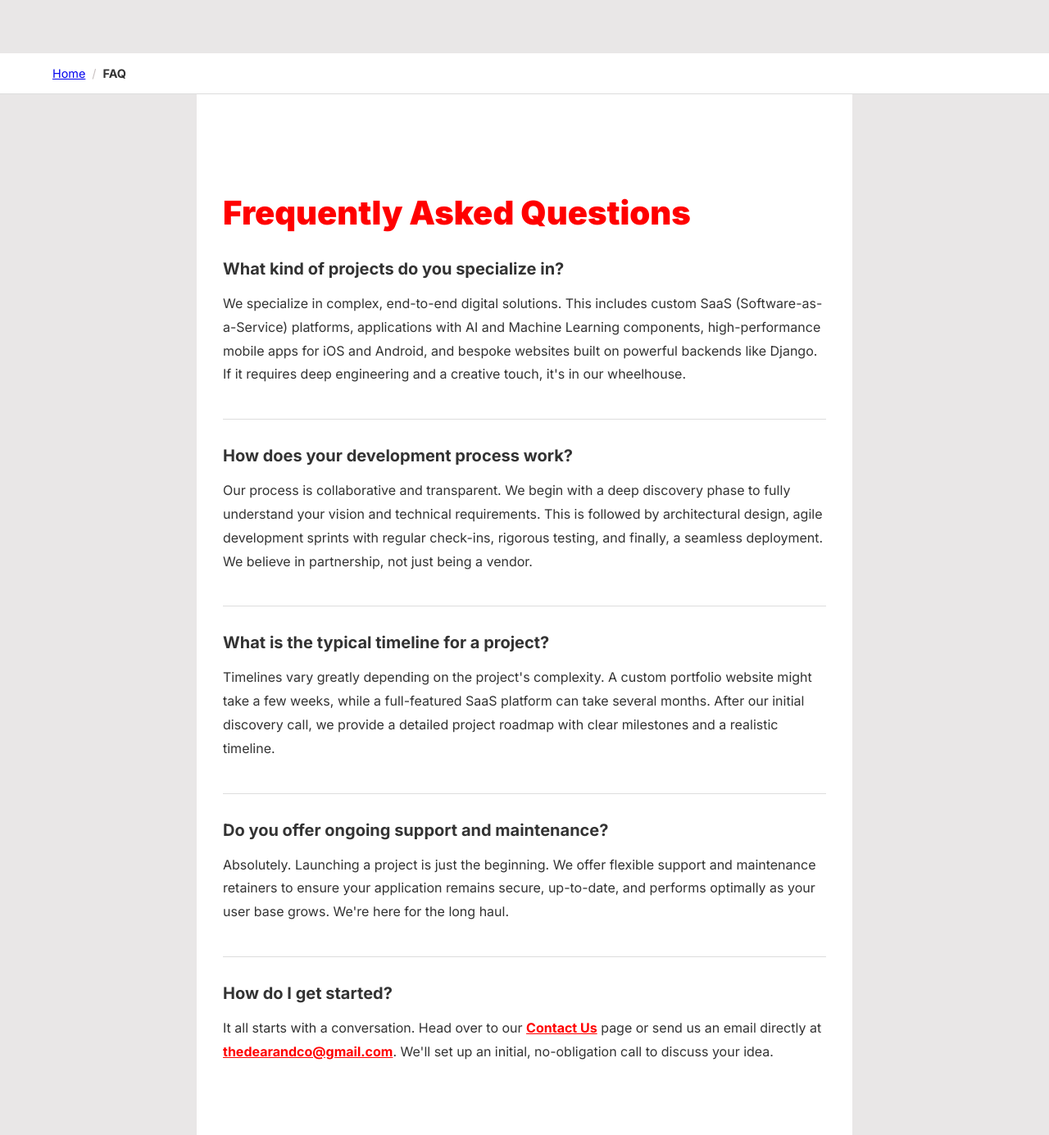
After one commit to kirokir/dearnco-django, a Django app: page /faq/ in a window 1280 px wide. The commit adds this page. Shown: the top 1385 px of the page at 82% size. Run offline with Django 5.2, Linux system fonts and the light colour scheme; data comes from the database, SQL or seed files in the repository.

Commit message:
FEAT: Add FAQ page, robots.txt, and fix all footer links

```diff
--- a/core/templates/base.html
+++ b/core/templates/base.html
@@ -5,13 +5,14 @@
     <meta charset="UTF-8">
     <meta name="viewport" content="width=device-width, initial-scale=1.0">
     <title>{% block title %}Dear&Co Portfolio{% endblock %}</title>
+    <link rel="icon" type="image/png" href="{% static 'img/favicon.png' %}">
     <link rel="preconnect" href="https://fonts.googleapis.com">
     <link rel="preconnect" href="https://fonts.gstatic.com" crossorigin>
     <link href="https://fonts.googleapis.com/css2?family=Inter:wght@400;700;900&family=Caveat:wght@700&display=swap" rel="stylesheet">
     <link rel="stylesheet" href="{% static 'css/main.css' %}">
     {% block extra_head %}{% endblock %}
 </head>
-<body>
+<body class="{% block body_class %}{% endblock %}">
     <header id="sticky-header">
         <a href="{% url 'core:home' %}" class="header-logo-link">
             {% if site_config.logo %}
@@ -39,6 +40,7 @@
         <a href="{% url 'core:home' %}#projects">Work</a>
         <a href="{% url 'core:contact' %}">Contact Us</a>
         <hr>
+        <a href="{% url 'core:faq' %}">FAQ</a>
         <a href="{% url 'core:terms' %}">Terms & Conditions</a>
         <a href="{% url 'core:privacy' %}">Privacy Policy</a>
     </div>
@@ -68,7 +70,7 @@
                 </div>
                 <div class="footer-links">
                     <ul>
-                        <li><a href="#">FAQ</a></li>
+                        <li><a href="{% url 'core:faq' %}">FAQ</a></li>
                         <li><a href="{% url 'core:terms' %}">Terms & Conditions</a></li>
                         <li><a href="{% url 'core:privacy' %}">Privacy Policy</a></li>
                     </ul>
@@ -82,7 +84,7 @@
         <span class="game-indicator-text">↓ Game Below ↓</span>
     </div>
 
-    <footer class="mole-game-footer">
+    <footer class="mole-game-footer" data-whatsapp-url="{% if site_config.whatsapp %}{{ site_config.whatsapp }}{% endif %}">
         <h2 class="mole-game-title">Catch me if you can!</h2>
         <div class="mole-game-container">
             <div class="mole-holes">
--- /dev/null
+++ b/core/templates/core/faq.html
@@ -0,0 +1,34 @@
+{% extends 'base.html' %}
+
+{% block title %}FAQ | Dear&Co{% endblock %}
+
+{% block content %}
+<main class="static-page-container">
+    <h1>Frequently Asked Questions</h1>
+
+    <div class="faq-item">
+        <h2>What kind of projects do you specialize in?</h2>
+        <p>We specialize in complex, end-to-end digital solutions. This includes custom SaaS (Software-as-a-Service) platforms, applications with AI and Machine Learning components, high-performance mobile apps for iOS and Android, and bespoke websites built on powerful backends like Django. If it requires deep engineering and a creative touch, it's in our wheelhouse.</p>
+    </div>
+
+    <div class="faq-item">
+        <h2>How does your development process work?</h2>
+        <p>Our process is collaborative and transparent. We begin with a deep discovery phase to fully understand your vision and technical requirements. This is followed by architectural design, agile development sprints with regular check-ins, rigorous testing, and finally, a seamless deployment. We believe in partnership, not just being a vendor.</p>
+    </div>
+
+    <div class="faq-item">
+        <h2>What is the typical timeline for a project?</h2>
+        <p>Timelines vary greatly depending on the project's complexity. A custom portfolio website might take a few weeks, while a full-featured SaaS platform can take several months. After our initial discovery call, we provide a detailed project roadmap with clear milestones and a realistic timeline.</p>
+    </div>
+
+    <div class="faq-item">
+        <h2>Do you offer ongoing support and maintenance?</h2>
+        <p>Absolutely. Launching a project is just the beginning. We offer flexible support and maintenance retainers to ensure your application remains secure, up-to-date, and performs optimally as your user base grows. We're here for the long haul.</p>
+    </div>
+
+    <div class="faq-item">
+        <h2>How do I get started?</h2>
+        <p>It all starts with a conversation. Head over to our <a href="{% url 'core:contact' %}">Contact Us</a> page or send us an email directly at <a href="mailto:{{ site_config.email }}">{{ site_config.email }}</a>. We'll set up an initial, no-obligation call to discuss your idea.</p>
+    </div>
+</main>
+{% endblock %}
--- a/core/urls.py
+++ b/core/urls.py
@@ -7,4 +7,6 @@ urlpatterns = [
     path('contact/', views.contact_view, name='contact'),
     path('terms/', views.terms_view, name='terms'),
     path('privacy-policy/', views.privacy_view, name='privacy'),
+    path('faq/', views.faq_view, name='faq'),
+    path('robots.txt', views.robots_txt, name='robots_txt'),
 ]
--- a/core/views.py
+++ b/core/views.py
@@ -1,7 +1,8 @@
 from django.shortcuts import render
+from django.http import HttpResponse
 from portfolio.models import Project
 from blog.models import BlogPost
-from site_settings.models import SiteConfiguration # Import the SiteConfiguration model
+from site_settings.models import SiteConfiguration
 
 def home_view(request):
     all_projects = Project.objects.all().order_by('display_order')
@@ -9,10 +10,7 @@ def home_view(request):
     secondary_projects = all_projects.filter(project_type='secondary')
     recent_posts = BlogPost.objects.all().order_by('-published_date')[:4]
 
-    # Get the site configuration
     site_config = SiteConfiguration.load()
-
-    # Perform the opacity calculation here in the view
     hero_opacity_value = site_config.hero_image_opacity / 100.0 if site_config else 0.2
 
     context = {
@@ -20,7 +18,7 @@ def home_view(request):
         'secondary_projects': secondary_projects,
         'recent_posts': recent_posts,
         'is_homepage': True,
-        'hero_opacity': hero_opacity_value, # Pass the calculated value to the template
+        'hero_opacity': hero_opacity_value,
     }
     return render(request, 'home.html', context)
 
@@ -35,3 +33,16 @@ def terms_view(request):
 def privacy_view(request):
     breadcrumbs = [{'name': 'Privacy Policy'}]
     return render(request, 'core/privacy.html', {'breadcrumbs': breadcrumbs})
+
+def faq_view(request):
+    breadcrumbs = [{'name': 'FAQ'}]
+    return render(request, 'core/faq.html', {'breadcrumbs': breadcrumbs})
+
+def robots_txt(request):
+    lines = [
+        "User-Agent: *",
+        "Disallow: /admin/",
+        "",
+        f"Sitemap: {request.scheme}://{request.get_host()}/sitemap.xml"
+    ]
+    return HttpResponse("\n".join(lines), content_type="text/plain")
--- a/static/css/main.css
+++ b/static/css/main.css
@@ -212,3 +212,24 @@ body.blog-body-bg { background: var(--dark-section-bg); }
     .footer-right { flex-direction: column; gap: 2rem; }
     .blog-detail-wrapper { padding-top: 65px; }
 }
+/* --- FAQ PAGE STYLES --- */
+.faq-item {
+    border-bottom: 1px solid var(--border-color);
+    padding-bottom: 1.5rem;
+    margin-bottom: 1.5rem;
+}
+
+.faq-item:last-child {
+    border-bottom: none;
+    margin-bottom: 0;
+}
+
+.faq-item h2 {
+    color: var(--text-dark);
+    font-size: 1.25rem;
+}
+
+.faq-item p a {
+    color: var(--primary-red);
+    font-weight: 700;
+}
--- a/static/js/main.js
+++ b/static/js/main.js
@@ -33,8 +33,14 @@ document.addEventListener("DOMContentLoaded", function() {
     }
 
     const observer = new IntersectionObserver((entries) => {
-        entries.forEach((entry) => { if (entry.isIntersecting) { entry.target.classList.add('visible'); } });
-    }, { threshold: 0.15 });
+        entries.forEach((entry) => {
+            if (entry.isIntersecting) {
+                entry.target.classList.add('visible');
+            }
+        });
+    }, {
+        threshold: 0.15
+    });
     document.querySelectorAll('.project-card, .stat-item').forEach((el) => observer.observe(el));
 
     const statsBar = document.getElementById('stats-bar');
@@ -46,15 +52,27 @@ document.addEventListener("DOMContentLoaded", function() {
                     statNumbers.forEach(num => {
                         const target = +num.getAttribute('data-target');
                         if (parseInt(num.innerText.replace(/,/g, '')) !== target) {
-                            let current = 0; const duration = 2000; const increment = target / (duration / 16);
-                            const updateCount = () => { current += increment; if (current < target) { num.innerText = Math.ceil(current).toLocaleString(); requestAnimationFrame(updateCount); } else { num.innerText = target.toLocaleString(); } };
+                            let current = 0;
+                            const duration = 2000;
+                            const increment = target / (duration / 16);
+                            const updateCount = () => {
+                                current += increment;
+                                if (current < target) {
+                                    num.innerText = Math.ceil(current).toLocaleString();
+                                    requestAnimationFrame(updateCount);
+                                } else {
+                                    num.innerText = target.toLocaleString();
+                                }
+                            };
                             requestAnimationFrame(updateCount);
                         }
                     });
                     obs.unobserve(entry.target);
                 }
             });
-        }, { threshold: 0.5 });
+        }, {
+            threshold: 0.5
+        });
         statsObserver.observe(statsBar);
     }
 
@@ -65,7 +83,10 @@ document.addEventListener("DOMContentLoaded", function() {
         svg.innerHTML = '';
         const svgRect = svg.getBoundingClientRect();
         for (let i = 0; i < cards.length - 1; i++) {
-            const c1 = cards[i], c2 = cards[i + 1], r1 = c1.getBoundingClientRect(), r2 = c2.getBoundingClientRect();
+            const c1 = cards[i],
+                c2 = cards[i + 1],
+                r1 = c1.getBoundingClientRect(),
+                r2 = c2.getBoundingClientRect();
             if (r1.width === 0 || r2.width === 0) continue;
             const isC1Even = (i + 1) % 2 === 0;
             let p1x, p2x;
@@ -92,17 +113,28 @@ document.addEventListener("DOMContentLoaded", function() {
     setTimeout(drawConnectingLines, 100);
     window.addEventListener('resize', drawConnectingLines);
 
-    const moles = document.querySelectorAll('.mole');
+    const moleGameFooter = document.querySelector('.mole-game-footer');
+    if (moleGameFooter) {
+        const moles = moleGameFooter.querySelectorAll('.mole');
+        const whatsAppUrl = moleGameFooter.dataset.whatsappUrl;
+
         if (moles.length > 0) {
             let lastMole, timeUp = false;
-        function randomTime(min, max) { return Math.round(Math.random() * (max - min) + min); }
+
+            function randomTime(min, max) {
+                return Math.round(Math.random() * (max - min) + min);
+            }
+
             function randomMole(moles) {
                 const idx = Math.floor(Math.random() * moles.length);
                 const mole = moles[idx];
-            if (mole === lastMole) return randomMole(moles);
+                if (mole === lastMole) {
+                    return randomMole(moles);
+                }
                 lastMole = mole;
                 return mole;
             }
+
             function peep() {
                 const time = randomTime(500, 1200);
                 const mole = randomMole(moles);
@@ -112,14 +144,14 @@ document.addEventListener("DOMContentLoaded", function() {
                     if (!timeUp) peep();
                 }, time);
             }
+
             moles.forEach(mole => mole.addEventListener('click', e => {
-            if(e.currentTarget.classList.contains('up')){
-                const whatsAppUrl = e.currentTarget.closest('.mole-game-footer').dataset.whatsappUrl;
-                if (whatsAppUrl) {
+                if (e.currentTarget.classList.contains('up') && whatsAppUrl) {
                     window.open(whatsAppUrl, "_blank");
                 }
-            }
             }));
+
             peep();
         }
+    }
 });
```
Lines whose indentation alone changed are shown as unchanged.
